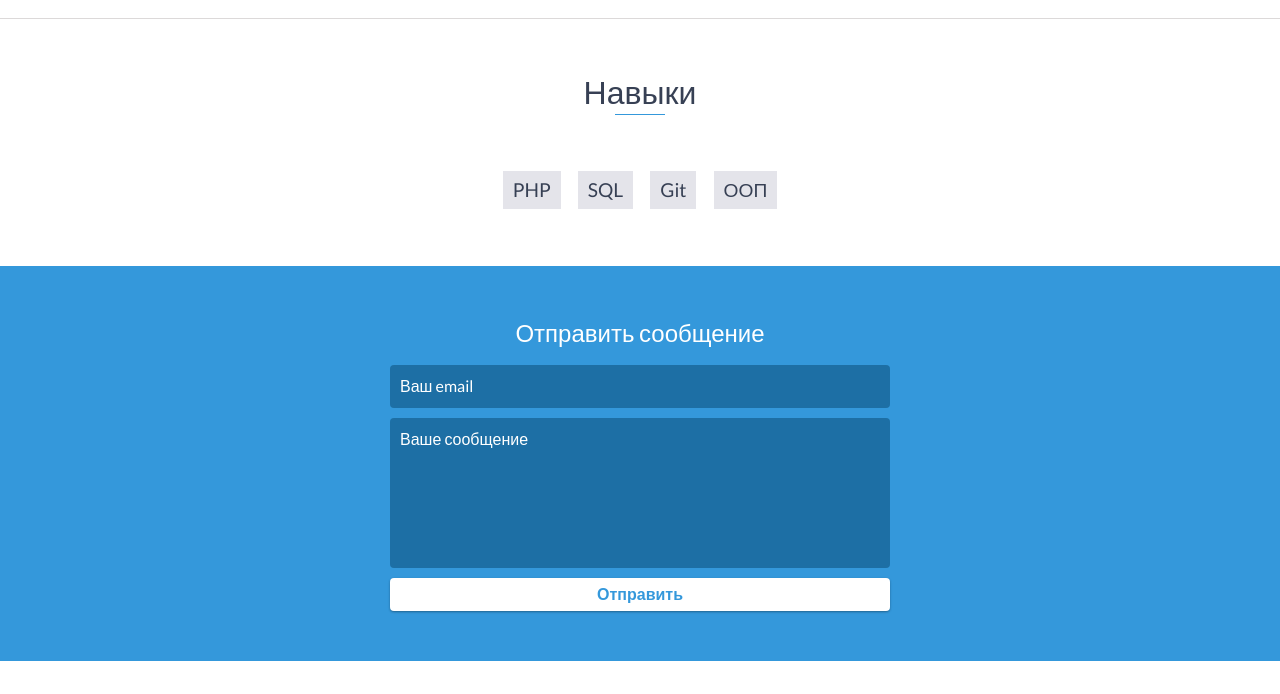
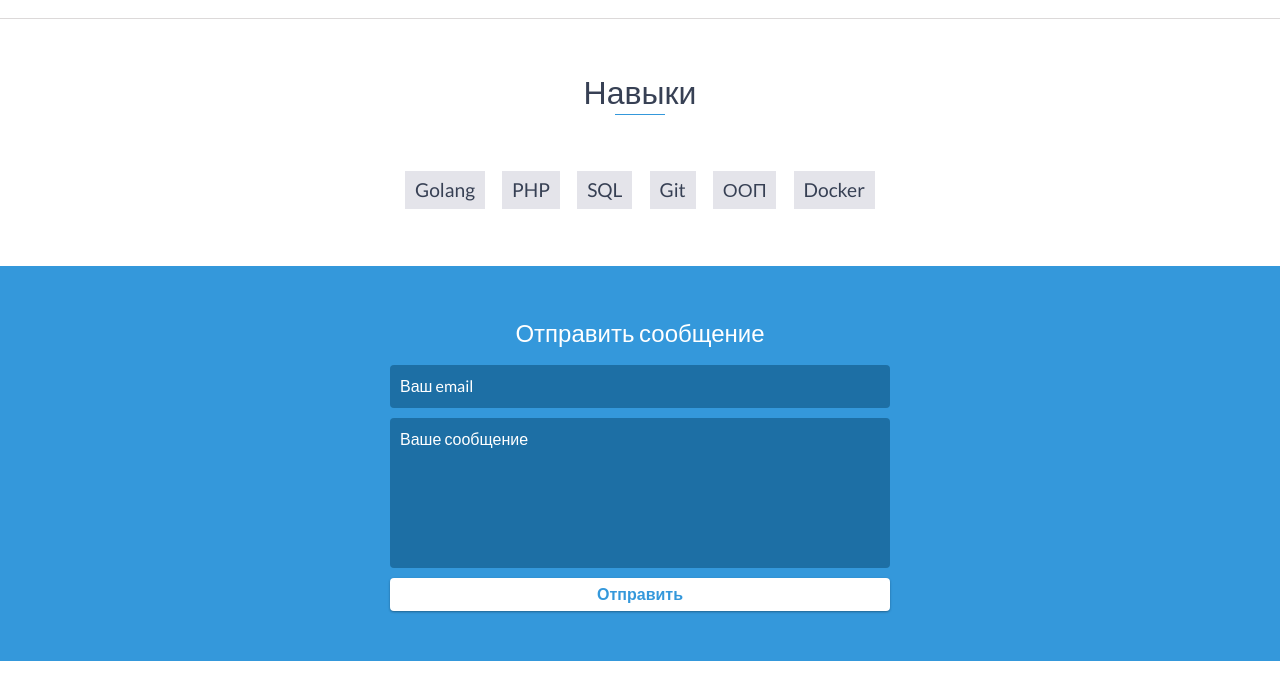
Before and after one commit to btn441/btn441.github.io, a website: page index.html in a window 1280 px wide. Shown: the part 2325-3019 px from the top of the page. Drawn offline with nearby package versions, Linux system fonts and the light colour scheme.

Commit message:
Update skils

```diff
--- a/index.html
+++ b/index.html
@@ -133,10 +133,12 @@
     <div id="skills">
         <h2 class="heading">Навыки</h2>
         <ul>
+            <li>Golang</li>
             <li>PHP</li>
             <li>SQL</li>
             <li>Git</li>
             <li>ООП</li>
+	    <li>Docker</li>
 <!--            <li>JavaScript</li>-->
 <!--            <li>PostgreSQL</li>-->
 <!--            <li>MongoDB</li>-->
@@ -147,7 +149,6 @@
 <!--            <li>CSS</li>-->
 <!--            <li>HTML</li>-->
 <!--            <li>vue</li>-->
-<!--            <li>Docker</li>-->
 <!--            <li>MVC</li>-->
         </ul>
     </div>
```
